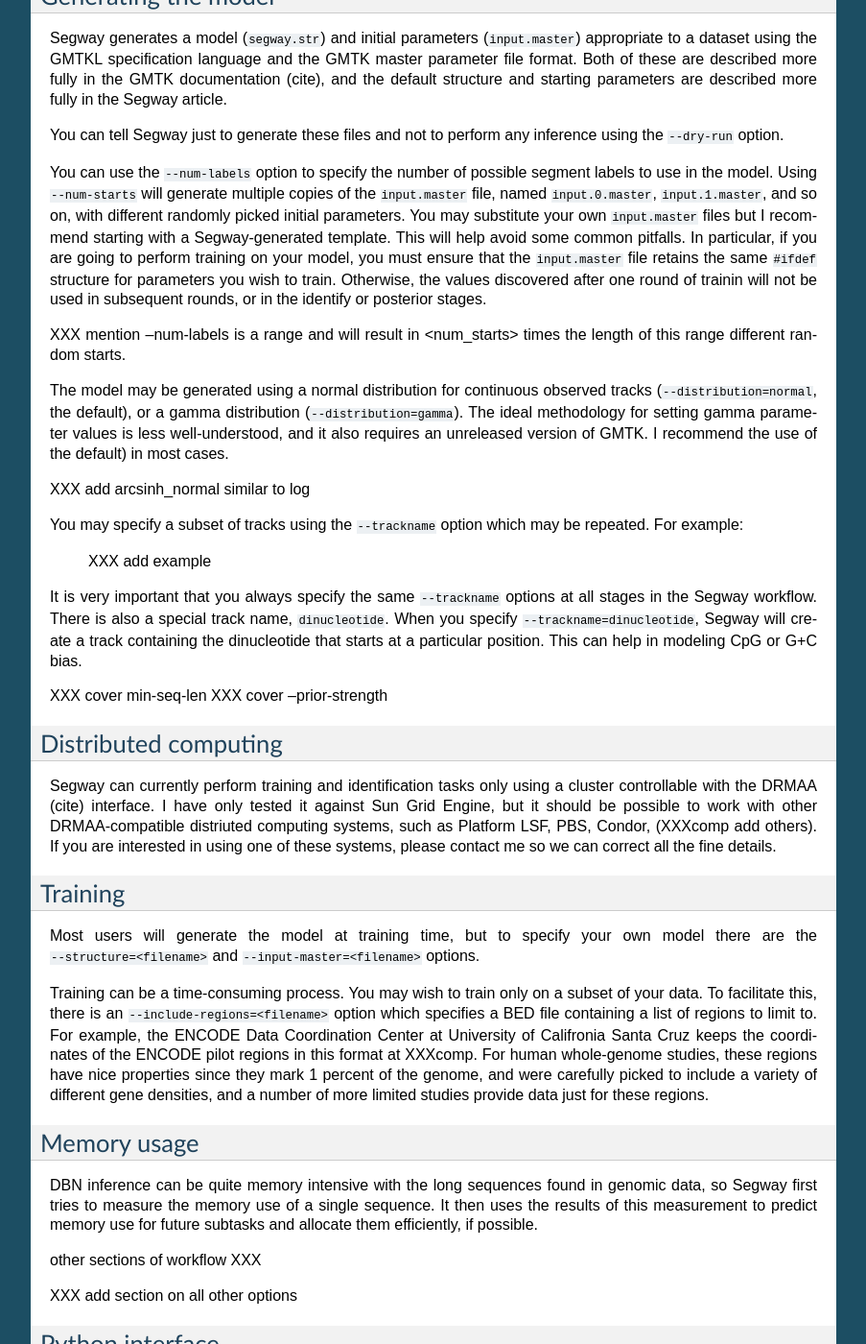
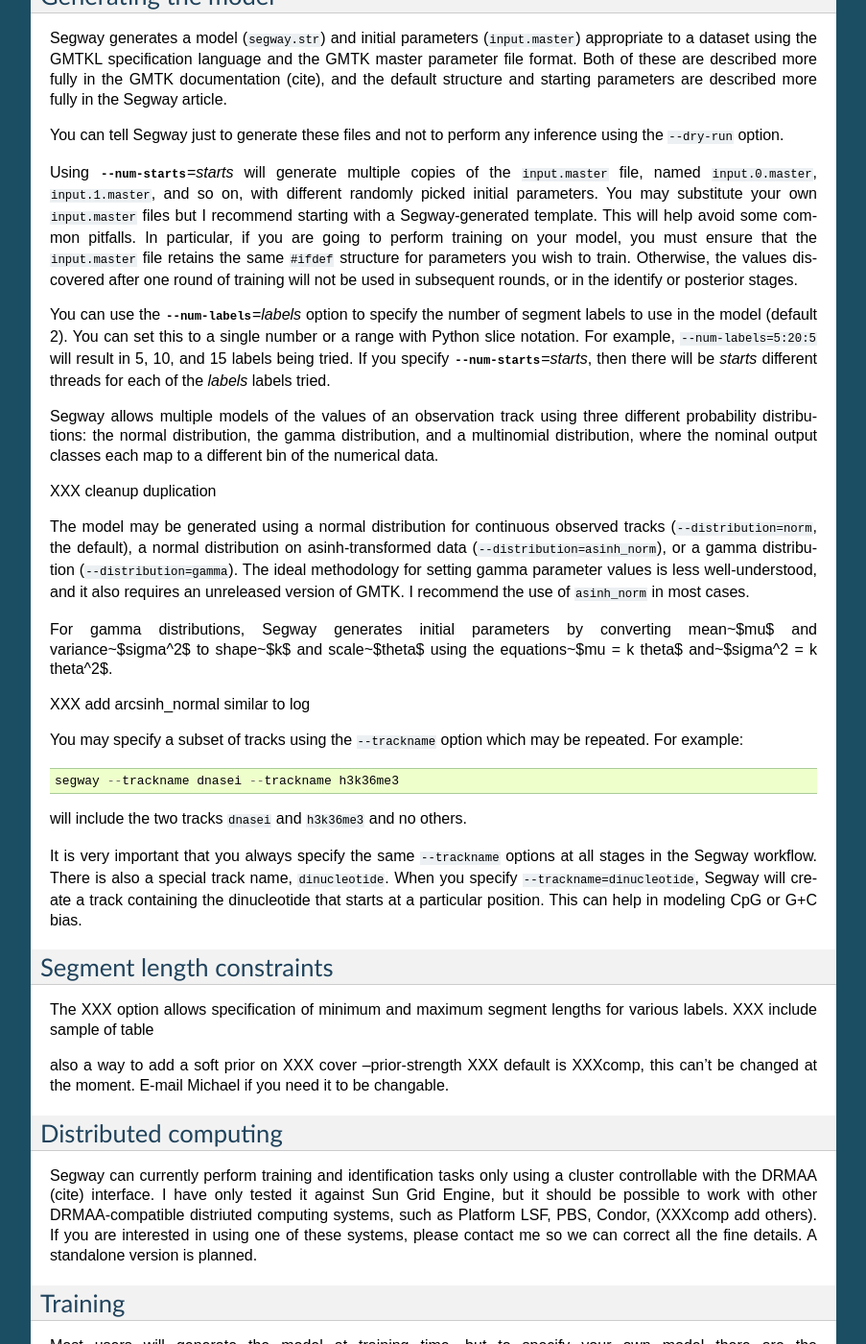
Before and after one commit to hoffmangroup/segway, a Sphinx documentation site: the page built from doc/segway.rst, in a window 1280 px wide and 1400 px high, scrolled down 644 px. Shown: the whole window at 96% size, without its empty margins (198-1101 px from the left). Built offline with Sphinx 7.4.7, drawn with Linux system fonts in a browser that asks for light colours; some of the changed text lies outside the part shown.

Commit message:
data/observation.tmpl: conditionalparents if presence = 0 returns to nil as before
run.py: arcsinh_norm -> asinh_norm

doc/segway.rst: more docs changes, additions

setup.py: genomedata>0.1.2 now a prerequisite

```diff
--- a/doc/segway.rst
+++ b/doc/segway.rst
@@ -8,8 +8,8 @@
 
 For a conceptual overview see the paper:
 
-Michael M. Hoffman, Jeff A. Bilmes, William Stafford Noble. Segway: a
-dynamic Bayesian network for genomic segmentation. In preparation.
+  Michael M. Hoffman, Jeff A. Bilmes, William Stafford Noble. Segway:
+  a dynamic Bayesian network for genomic segmentation. In preparation.
 
 Michael <mmh1 at washington dot edu> can send you a copy of the latest
 manuscript.
@@ -45,35 +45,55 @@ fully in the Segway article.
 You can tell Segway just to generate these files and not to perform
 any inference using the ``--dry-run`` option.
 
-You can use the ``--num-labels`` option to specify the number of
-possible segment labels to use in the model. Using ``--num-starts``
-will generate multiple copies of the ``input.master`` file, named
-``input.0.master``, ``input.1.master``, and so on, with different
-randomly picked initial parameters. You may substitute your own
-``input.master`` files but I recommend starting with a
-Segway-generated template. This will help avoid some common pitfalls.
-In particular, if you are going to perform training on your model, you
-must ensure that the ``input.master`` file retains the same ``#ifdef``
-structure for parameters you wish to train. Otherwise, the values
-discovered after one round of trainin will not be used in subsequent
-rounds, or in the identify or posterior stages.
+Using :option:`--num-starts`\=\ *starts* will generate multiple copies of the
+``input.master`` file, named ``input.0.master``, ``input.1.master``,
+and so on, with different randomly picked initial parameters. You may
+substitute your own ``input.master`` files but I recommend starting
+with a Segway-generated template. This will help avoid some common
+pitfalls. In particular, if you are going to perform training on your
+model, you must ensure that the ``input.master`` file retains the same
+``#ifdef`` structure for parameters you wish to train. Otherwise, the
+values discovered after one round of training will not be used in
+subsequent rounds, or in the identify or posterior stages.
 
-XXX mention --num-labels is a range and will result in <num_starts>
-times the length of this range different random starts.
+You can use the :option:`--num-labels`\=\ *labels* option to specify the
+number of segment labels to use in the model (default 2). You can set
+this to a single number or a range with Python slice notation. For
+example, ``--num-labels=5:20:5`` will result in 5, 10, and 15 labels
+being tried. If you specify :option:`--num-starts`\=\ *starts*, then
+there will be *starts* different threads for each of the *labels*
+labels tried.
+
+Segway allows multiple models of the values of an observation track
+using three different probability distributions: the normal
+distribution, the gamma distribution, and a multinomial distribution,
+where the nominal output classes each map to a different bin of the
+numerical data.
+
+XXX cleanup duplication
 
 The model may be generated using a normal distribution for continuous
-observed tracks (``--distribution=normal``, the default), or a gamma
-distribution (``--distribution=gamma``). The ideal methodology for
-setting gamma parameter values is less well-understood, and it also
-requires an unreleased version of GMTK. I recommend the use of the
-default) in most cases.
+observed tracks (``--distribution=norm``, the default), a normal
+distribution on asinh-transformed data
+(``--distribution=asinh_norm``), or a gamma distribution
+(``--distribution=gamma``). The ideal methodology for setting gamma
+parameter values is less well-understood, and it also requires an
+unreleased version of GMTK. I recommend the use of ``asinh_norm`` in
+most cases.
+
+For gamma distributions, Segway generates initial parameters by
+converting mean~$\mu$ and variance~$\sigma^2$ to shape~$k$ and
+scale~$\theta$ using the equations~$\mu = k \theta$ and~$\sigma^2 = k
+\theta^2$.
 
 XXX add arcsinh_normal similar to log
 
 You may specify a subset of tracks using the ``--trackname`` option
-which may be repeated. For example:
+which may be repeated. For example::
 
-  XXX add example
+    segway --trackname dnasei --trackname h3k36me3
+
+will include the two tracks ``dnasei`` and ``h3k36me3`` and no others.
 
 It is very important that you always specify the same ``--trackname``
 options at all stages in the Segway workflow. There is also a special
@@ -82,8 +102,15 @@ track name, ``dinucleotide``. When you specify
 the dinucleotide that starts at a particular position. This can help
 in modeling CpG or G+C bias.
 
-XXX cover min-seq-len
-XXX cover --prior-strength
+Segment length constraints
+==========================
+
+The XXX option allows specification of minimum and maximum segment
+lengths for various labels. XXX include sample of table
+
+also a way to add a soft prior on XXX cover --prior-strength
+XXX default is XXXcomp, this can't be changed at the moment. E-mail
+Michael if you need it to be changable.
 
 Distributed computing
 =====================
@@ -93,7 +120,7 @@ only tested it against Sun Grid Engine, but it should be possible to
 work with other DRMAA-compatible distriuted computing systems, such as
 Platform LSF, PBS, Condor, (XXXcomp add others). If you are interested
 in using one of these systems, please contact me so we can correct all
-the fine details.
+the fine details. A standalone version is planned.
 
 Training
 ========
@@ -110,20 +137,94 @@ coordinates of the ENCODE pilot regions in this format at XXXcomp. For
 human whole-genome studies, these regions have nice properties since
 they mark 1 percent of the genome, and were carefully picked to
 include a variety of different gene densities, and a number of more
-limited studies provide data just for these regions.
+limited studies provide data just for these regions. There is a file
+containing only nine of these regions at XXXcomp(make it), which
+covers 0.15% of the human genome, and is useful for training.
 
 Memory usage
 ============
 
-DBN inference can be quite memory intensive with the long sequences
-found in genomic data, so Segway first tries to measure the memory use
-of a single sequence. It then uses the results of this measurement to
-predict memory use for future subtasks and allocate them efficiently,
-if possible.
+XXX describe new regime
 
 other sections of workflow XXX
 
 XXX add section on all other options
+
+Command-line usage summary
+==========================
+
+XXX cover all of these options.
+
+::
+
+  Usage: segway [OPTION]... GENOMEDATADIR
+
+  Options:
+    --version             show program's version number and exit
+    -h, --help            show this help message and exit
+
+    Data subset:
+      -t TRACK, --track=TRACK
+                          append TRACK to list of tracks to use (default all)
+      --include-coords=FILE
+                          limit to genomic coordinates in FILE
+      --exclude-coords=FILE
+                          filter out genomic coordinates in FILE
+
+    Model files:
+      -i FILE, --input-master=FILE
+                          use or create input master in FILE
+      -s FILE, --structure=FILE
+                          use or create structure in FILE
+      -p FILE, --trainable-params=FILE
+                          use or create trainable parameters in FILE
+      --dont-train=FILE   use FILE as list of parameters not to train
+      --seg-table=FILE    load segment hyperparameters from FILE
+      --semisupervised=FILE
+                          semisupervised segmentation with labels in FILE
+
+    Output files:
+      -b FILE, --bed=FILE
+                          create bed track in FILE
+
+    Intermediate files:
+      -o DIR, --observations=DIR
+                          use or create observations in DIR
+      -d DIR, --directory=DIR
+                          create all other files in DIR
+
+    Variables:
+      -D DIST, --distribution=DIST
+                          use DIST distribution
+      -r NUM, --random-starts=NUM
+                          randomize start parameters NUM times (default 1)
+      -N SLICE, --num-segs=SLICE
+                          make SLICE segment classes (default 2)
+      --prior-strength=RATIO
+                          use RATIO times the number of data counts as the
+                          number of pseudocounts for the segment length prior
+                          (default 0)
+      -m PROGRESSION, --mem-usage=PROGRESSION
+                          try each float in PROGRESSION as the number of
+                          gibibytes of memory to allocate in turn (default
+                          2,3,4,6,8,10,12,14,15)
+      -v NUM, --verbosity=NUM
+                          show messages with verbosity NUM
+      --drm-opt=OPT       specify an option to be passed to the distributed
+                          resource manager
+
+    Flags:
+      -c, --clobber       delete any preexisting files
+      -T, --no-train      do not train model
+      -I, --no-identify   do not identify segments
+      -P, --no-posterior  do not identify probability of segments
+      -k, --keep-going    keep going in some threads even when you have errors
+                          in another
+      -n, --dry-run       write all files, but do not run any executables
+      -S, --split-sequences
+                          split up sequences that are too large to fit into
+                          memory
+
 
 
 Python interface
@@ -136,7 +237,7 @@ XXXcomp table here (from the setup.py)
 
 You can then call the appropriate module through its ``main()``
 function with the same arguments you would use at the command line.
-For example:
+For example::
 
   from segway import run
 
--- a/setup.py
+++ b/setup.py
@@ -53,7 +53,7 @@ gtf2bed = segway.gtf2bed:main
 # need optbuild>0.1.5 for Mixin_UseFullProgPath
 # need tables>2.04 (>=r3761) because there is a CArray fill bug until then
 
-install_requires = ["genomedata>0.1.0", "textinput", "optbuild>0.1.6",
+install_requires = ["genomedata>0.1.2", "textinput", "optbuild>0.1.6",
                     "optplus>0.1.0", "tables>2.0.4", "numpy", "path", "colorbrewer"]
 
 # XXX: ask if there is a way to specify this at the command-line
```
Also changed, not shown: 3 other files.
